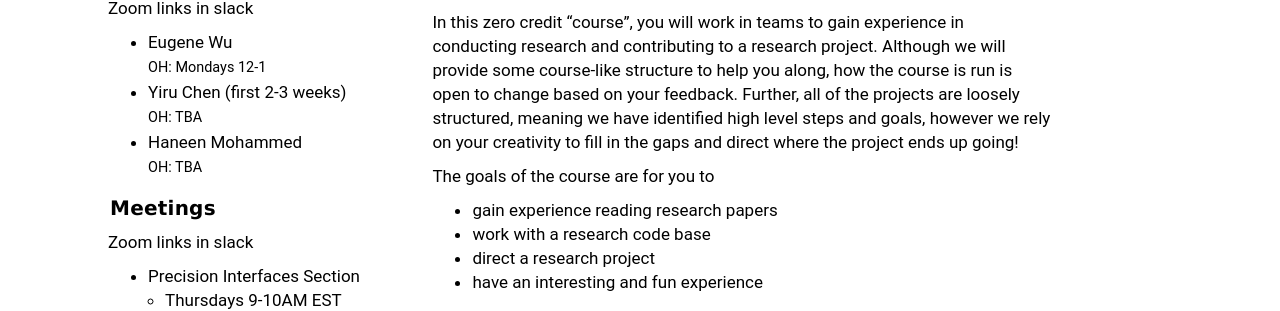
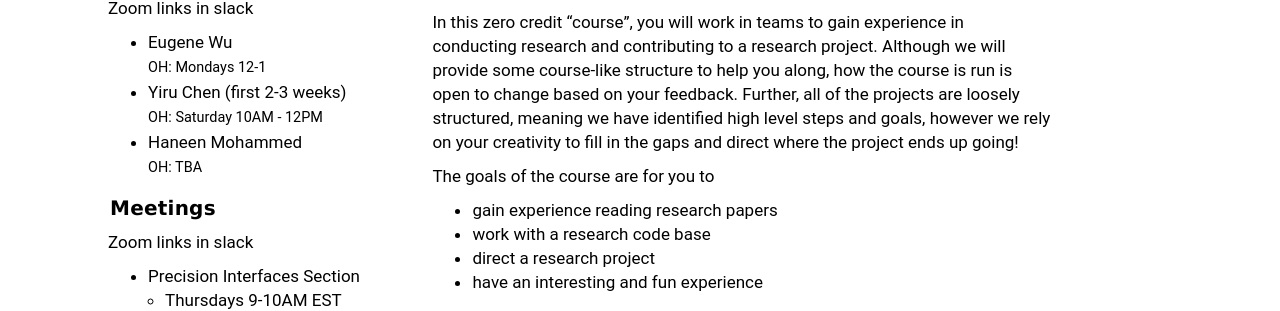
Before and after one commit to cudbg/summer20, a Jekyll site: the page built from index.md, in a window 1280 px wide. Shown: the part 221-532 px from the top of the page. Built offline with Jekyll 4.4.1, drawn with Linux system fonts in a browser that asks for light colours; our own code applies the rules of GitHub Pages for plain Markdown files.

Commit message:
Update index_left.md

```diff
--- a/_includes/index_left.md
+++ b/_includes/index_left.md
@@ -5,7 +5,7 @@ Zoom links in slack
 * Eugene Wu
   <small>OH: Mondays 12-1 </small>
 * Yiru Chen (first 2-3 weeks)
-  <small>OH: TBA</small>
+  <small>OH: Saturday 10AM - 12PM </small>
 * Haneen Mohammed
   <small>OH: TBA</small>
 
```
